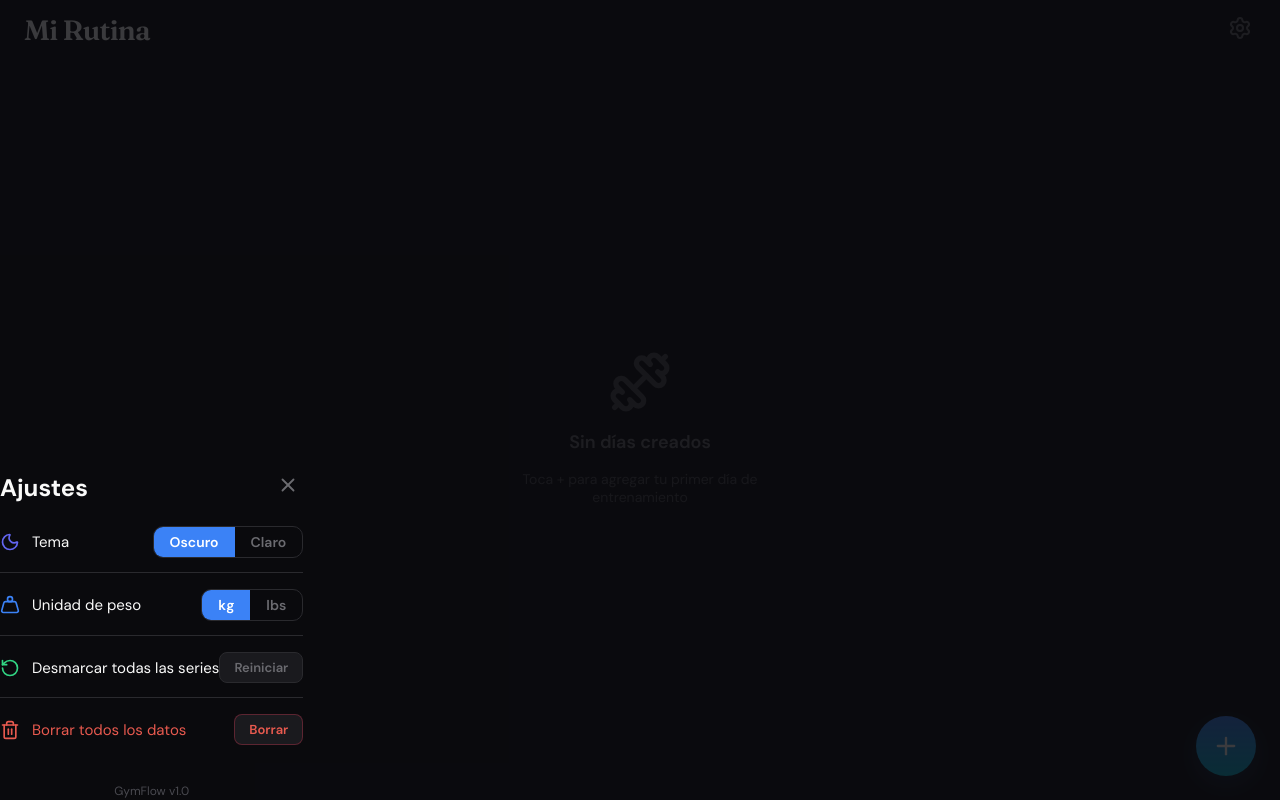
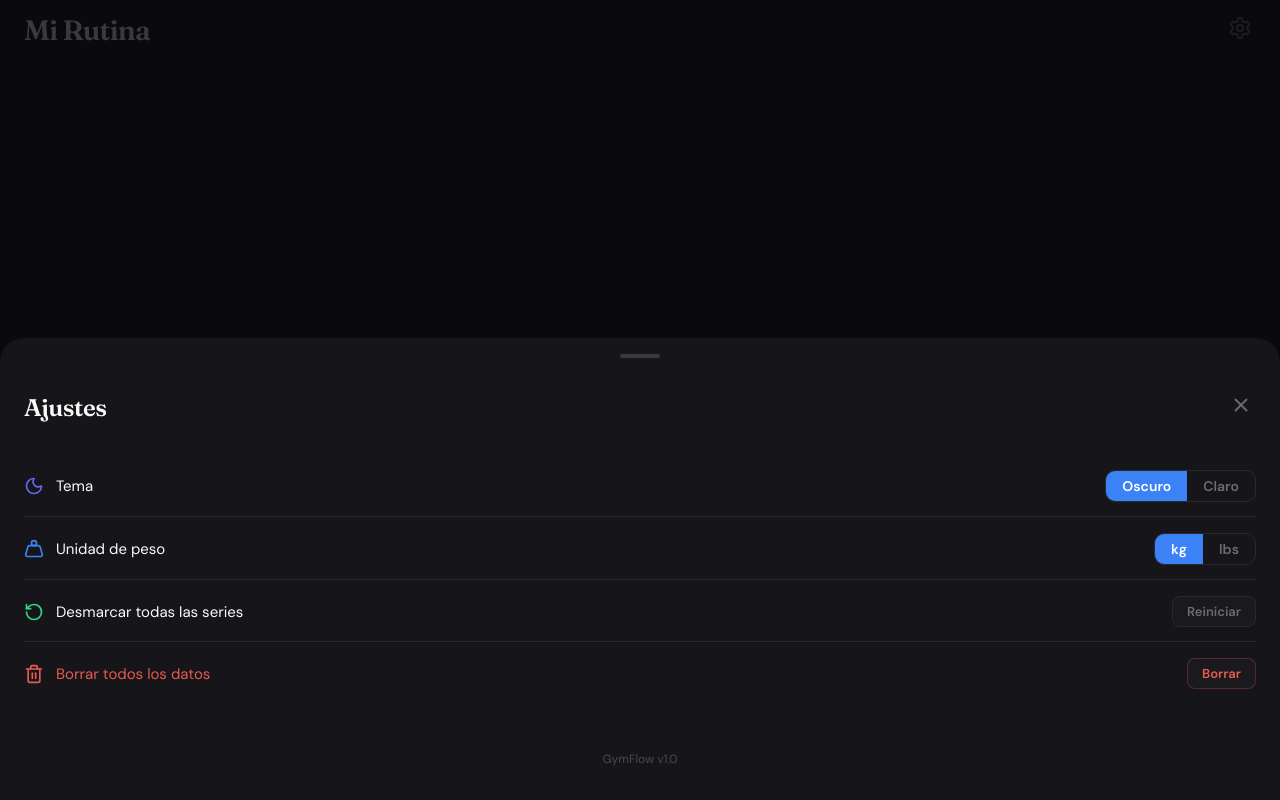
Before and after one commit to JeanC221/GymFlow, a React (Vite) app: page / in a window 1280 px wide. Both pictures are taken after a click on the button 1240 px from the left and 30 px from the top of the page. Built offline with nearby package versions, Linux system fonts and the light colour scheme.

Commit message:
fix: complete UI audit - settings panel handle bar and modal-title consistency

```diff
--- a/src/components/SettingsPanel.jsx
+++ b/src/components/SettingsPanel.jsx
@@ -7,9 +7,10 @@ export default function SettingsPanel({ onClose, onClearAll, onResetSeries, weig
 
   return (
     <div className="modal-overlay" onClick={onClose}>
-      <div className="modal settings-modal" onClick={e => e.stopPropagation()}>
+      <div className="modal-sheet settings-modal" onClick={e => e.stopPropagation()}>
+        <div className="modal-handle"><div className="modal-handle-bar" /></div>
         <div className="modal-header">
-          <h2>Ajustes</h2>
+          <div className="modal-title">Ajustes</div>
           <button className="modal-close" onClick={onClose}><X size={22} /></button>
         </div>
 
--- a/src/index.css
+++ b/src/index.css
@@ -72,7 +72,7 @@ button { border: none; background: none; cursor: pointer; font-family: 'DM Sans'
 @keyframes fadeIn { from { opacity: 0; } to { opacity: 1; } }
 @keyframes fadeOut { from { opacity: 1; } to { opacity: 0; } }
 
-.modal-sheet { background: var(--bg-card); border-radius: 24px 24px 0 0; width: 100%; max-height: 90vh; overflow-y: auto; padding: 8px 24px 32px; display: flex; flex-direction: column; gap: 24px; animation: slideUp 0.3s ease-out; }
+.modal-sheet { background: var(--bg-card); border-radius: 24px 24px 0 0; width: 100%; max-height: 85vh; overflow-y: auto; padding: 8px 24px calc(32px + env(safe-area-inset-bottom, 0px)); display: flex; flex-direction: column; gap: 24px; animation: slideUp 0.3s ease-out; }
 .modal-overlay.closing .modal-sheet { animation: slideDown 0.3s ease-out forwards; }
 @keyframes slideUp { from { transform: translateY(100%); } to { transform: translateY(0); } }
 @keyframes slideDown { from { transform: translateY(0); } to { transform: translateY(100%); } }
@@ -145,7 +145,7 @@ button { border: none; background: none; cursor: pointer; font-family: 'DM Sans'
 .series-config-input { flex: 1; display: flex; align-items: center; gap: 4px; padding: 0 12px; height: 44px; border-radius: 10px; background: var(--bg-elevated); border: 1px solid var(--border-subtle); }
 
 /* Settings panel */
-.settings-modal { max-height: 70vh; }
+.settings-modal { max-height: 80vh; }
 .settings-list { display: flex; flex-direction: column; gap: 2px; margin-top: 8px; }
 .settings-item { display: flex; align-items: center; justify-content: space-between; padding: 14px 0; border-bottom: 1px solid var(--border-subtle); }
 .settings-item:last-child { border-bottom: none; }
@@ -238,6 +238,9 @@ button { border: none; background: none; cursor: pointer; font-family: 'DM Sans'
   padding: 4px;
   margin-top: 4px;
   border: 1px solid var(--border-subtle);
+  max-height: 156px;
+  overflow-y: auto;
+  -webkit-overflow-scrolling: touch;
 }
 .day-picker-item {
   display: flex;
@@ -334,31 +337,6 @@ button { border: none; background: none; cursor: pointer; font-family: 'DM Sans'
   color: var(--text-muted);
   min-width: 32px;
   text-align: right;
-}
-
-/* ==================== Emoji Picker ==================== */
-.emoji-picker {
-  display: grid;
-  grid-template-columns: repeat(8, 1fr);
-  gap: 6px;
-}
-.emoji-option {
-  width: 100%;
-  aspect-ratio: 1;
-  border-radius: 10px;
-  font-size: 22px;
-  display: flex;
-  align-items: center;
-  justify-content: center;
-  background: var(--bg-elevated);
-  border: 2px solid transparent;
-  cursor: pointer;
-  transition: all 0.15s;
-}
-.emoji-option:hover { background: var(--border-subtle); }
-.emoji-option.active {
-  border-color: var(--accent-blue);
-  background: rgba(59, 130, 246, 0.15);
 }
 
 /* ==================== Streak Badge ==================== */
```
